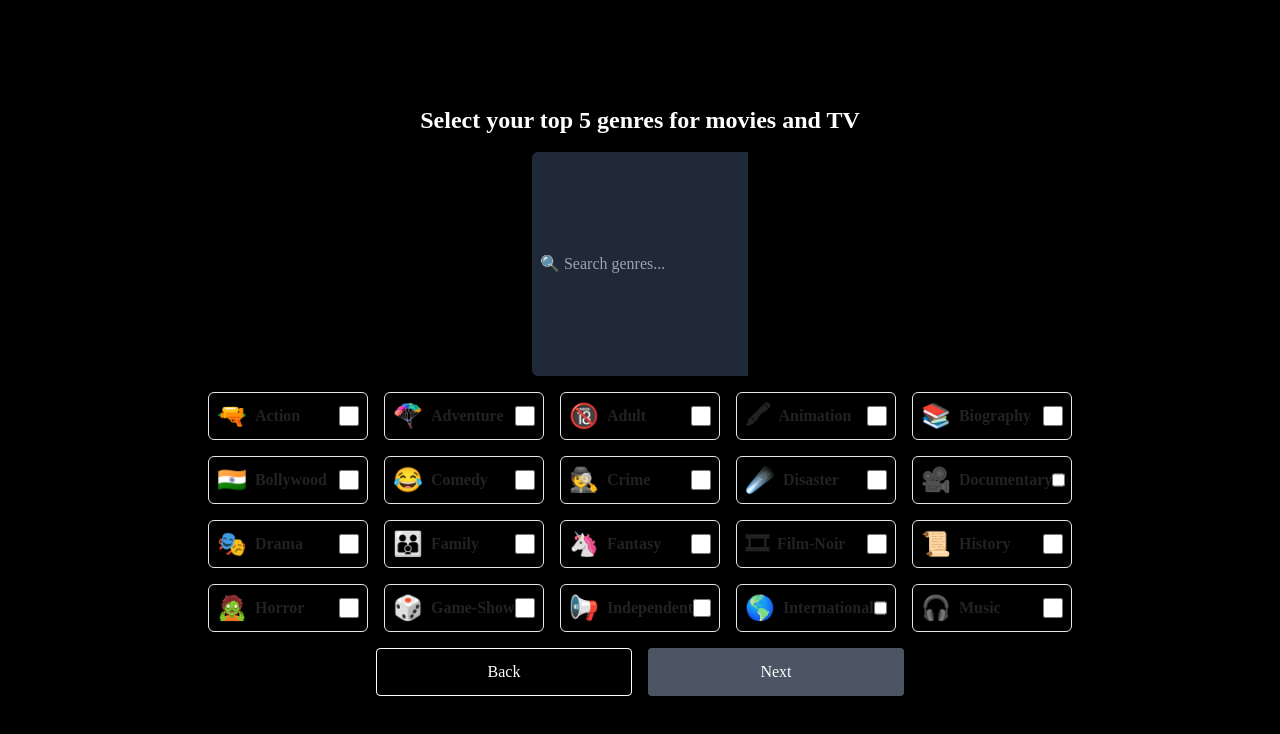
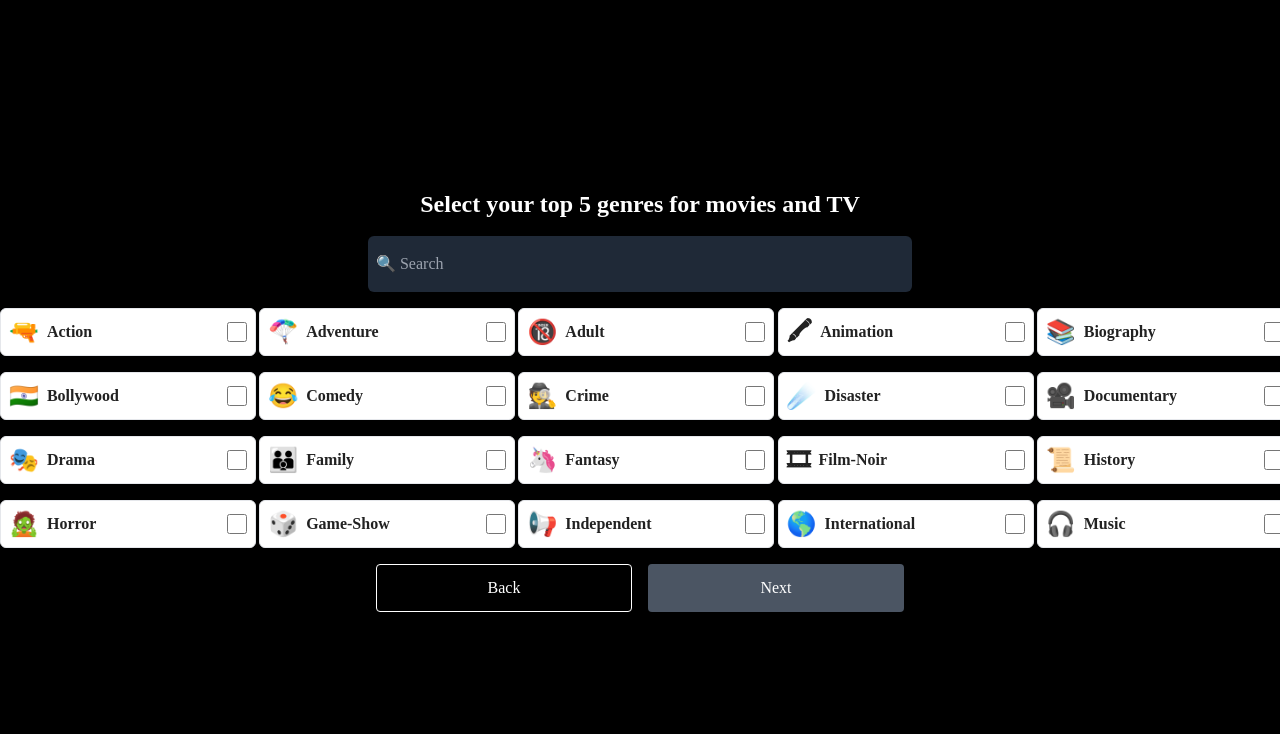
Before and after one commit to priyankaingur/reel-talks, a Next.js app in the folder challenge/: page / in a window 1280 px wide. Shown: the top 734 px of the page. Built offline with nearby package versions, Linux system fonts and the light colour scheme.

Commit message:
Fixing the search bar width tailwind property

```diff
--- a/challenge/components/GenreSelection.tsx
+++ b/challenge/components/GenreSelection.tsx
@@ -1,4 +1,4 @@
-import { useState } from 'react';
+import React, { useState } from 'react';
 
 interface Genre {
     name: string;
@@ -40,21 +40,21 @@ const GenreSelection: React.FC<{ onNext: (selectedGenres: string[]) => void }> =
 
     return (
         <div className="flex flex-col items-center justify-center h-screen bg-black text-white">
-            <h2 className="text-2xl font-bold mb-4">Select your top 5 genres for movies and TV</h2>
+            <h2 className="text-2xl font-bold mb-4 text-center">Select your top 5 genres for movies and TV</h2>
             <div className="mb-4">
                 <input
                     type="text"
                     value={searchQuery}
                     onChange={(e) => setSearchQuery(e.target.value)}
-                    placeholder="🔍 Search genres..."
-                    className="w-544 h-56 p-2 rounded-l-md bg-gray-800 text-white focus:outline-none"
+                    placeholder="🔍 Search"
+                    className="w-[544px] h-[56px] p-2 rounded-md bg-gray-800 text-white focus:outline-none"
                 />
             </div>
             <div className="grid grid-cols-5 gap-4">
-                {genres.map(({name, emoji}) => (
+                {genres.map(({ name, emoji }) => (
                     <button
                         key={name}
-                        className={`flex items-center justify-between p-2 border rounded-md w-40 h-12 bg-${selectedGenres.includes(name) ? 'orange-500' : 'white'} hover:bg-gray-200 focus:outline-none`}
+                        className={`flex items-center justify-between p-2 border rounded-md w-64 h-12 ${selectedGenres.includes(name) ? 'bg-orange-500' : 'bg-white'} hover:bg-gray-200 focus:outline-none`}
                         onClick={() => toggleGenre(name)}
                         style={{ color: '#222222', fontFamily: 'Avenir Next', fontSize: '14px', fontWeight: '600' }}
                     >
@@ -74,7 +74,7 @@ const GenreSelection: React.FC<{ onNext: (selectedGenres: string[]) => void }> =
             </div>
             <div className="flex justify-center mt-4">
                 <button
-                    className="p-2 border border-white rounded text-white mr-4"
+                    className="p-2 border border-white rounded text-white mr-4 bg-transparent hover:bg-gray-800"
                     onClick={() => console.log('Back button clicked')} // Replace with appropriate functionality
                     style={{ width: '256px', height: '48px' }}
                 >
```
